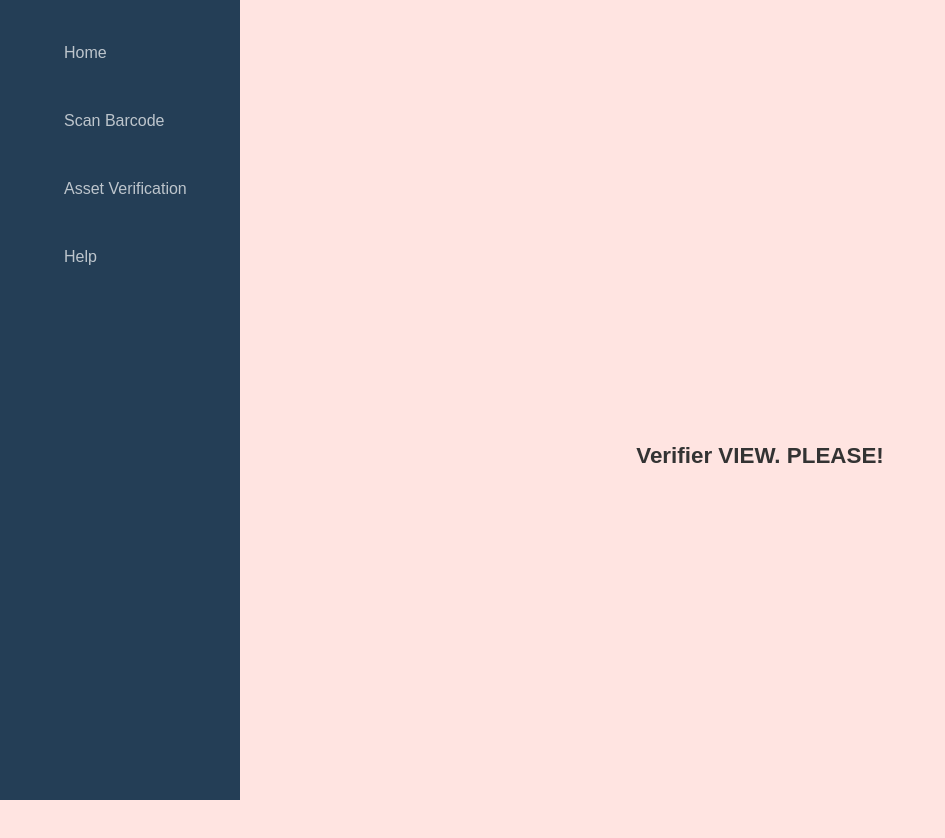
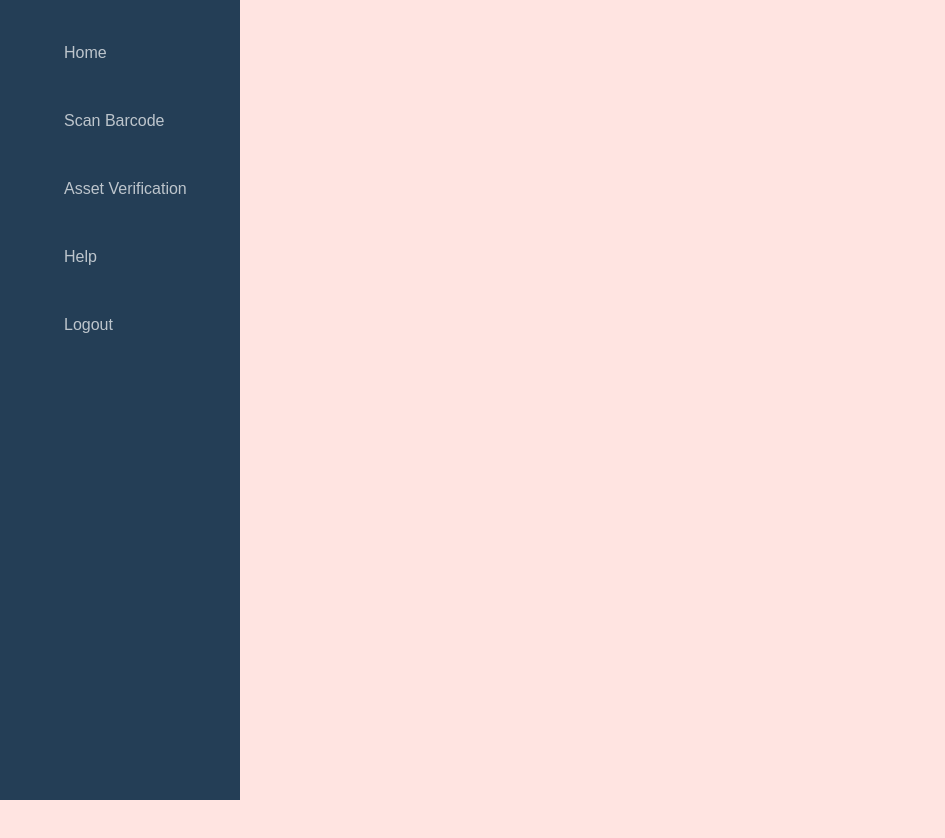
Before and after one commit to nidhiii13/E-Asset-Verification, a React (Create React App) app in the folder frontend/: page /home in a window 1280 px wide. Shown: the top 838 px of the page, without its empty margins (0-945 px from the left). Built offline with nearby package versions, Linux system fonts and the light colour scheme.

Commit message:
Dashboard added

```diff
--- a/frontend/src/Components/Dashboard/VerifierDashboard.js
+++ b/frontend/src/Components/Dashboard/VerifierDashboard.js
@@ -1,8 +1,9 @@
 import React from 'react'
 import "./Dashboard.css"
-const Dashboard = () => {
+const VerifierDashboard = () => {
     return (
         <>
+
             <div className="s-layout">
 
                 <div className="s-layout__sidebar">
@@ -32,17 +33,22 @@ const Dashboard = () => {
                                     <i className="fa fa-camera"></i><em>Help</em>
                                 </a>
                             </li>
+                            <li>
+                                <a className="s-sidebar__nav-link" href="#0">
+                                    <i className="fa fa-camera"></i><em>Logout</em>
+                                </a>
+                            </li>
                         </ul>
                     </nav>
                 </div>
 
 
                 <main className="s-layout__content">
-                    <h1>Verifier VIEW. PLEASE!</h1>
+
                 </main>
             </div>
         </>
     )
 }
 
-export default Dashboard;
+export default VerifierDashboard;
```
